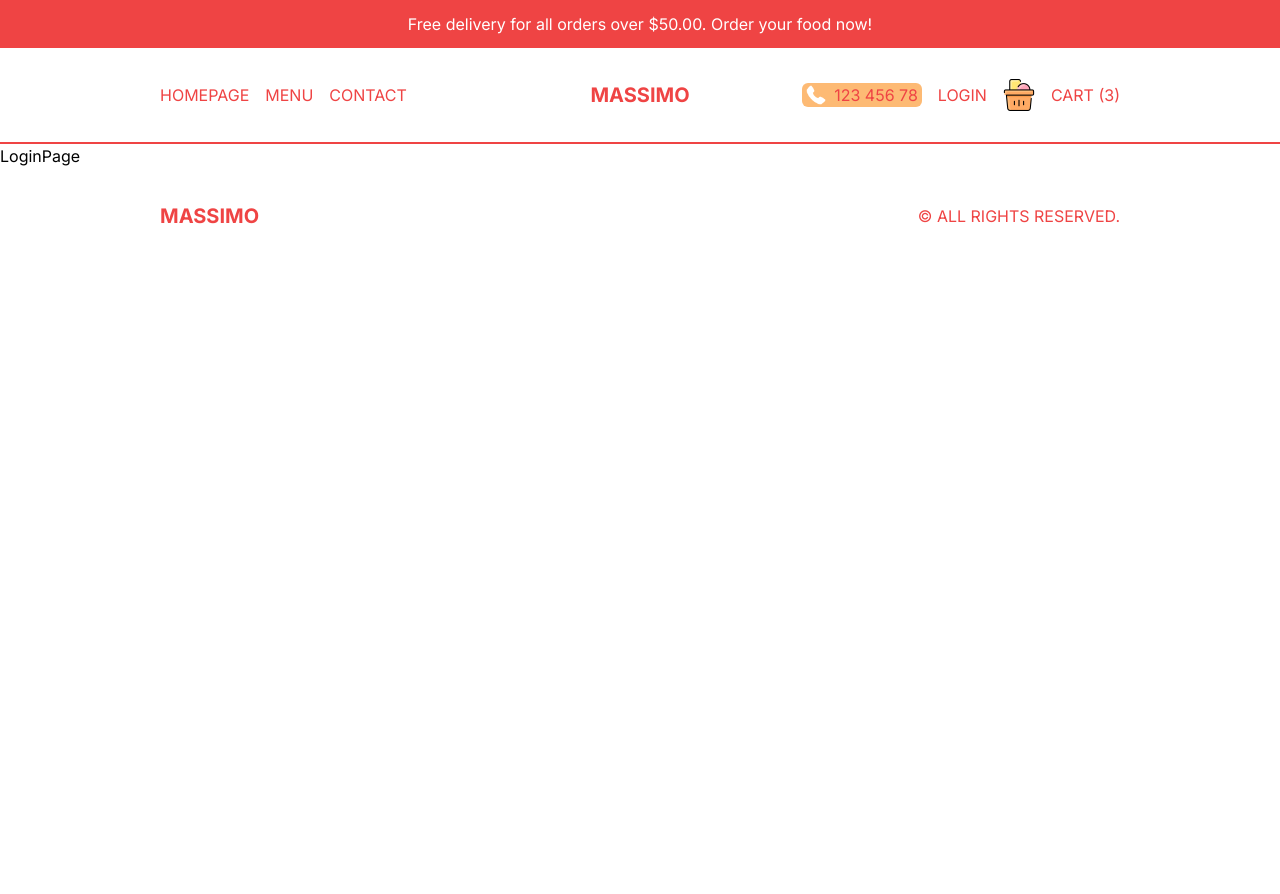
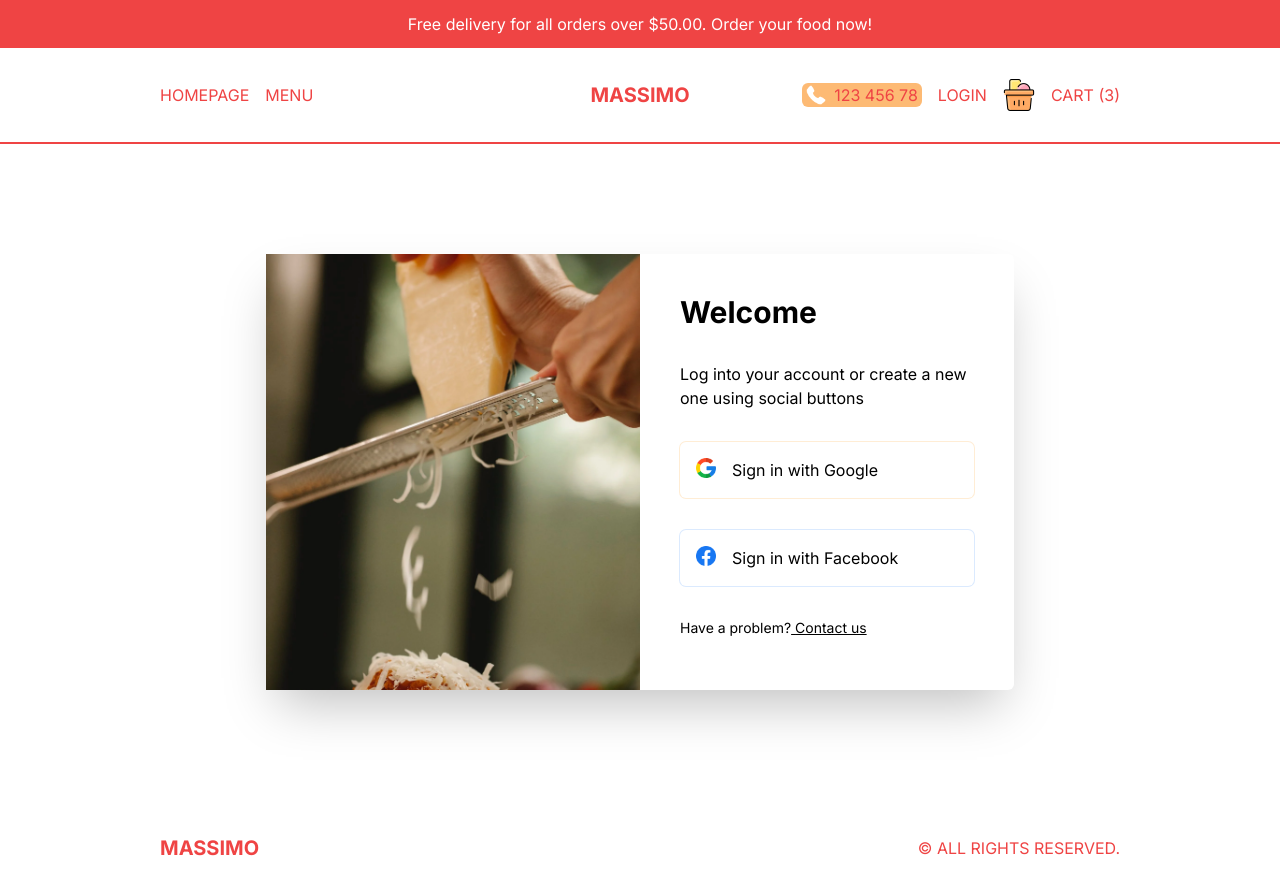
Before and after one commit to gregoryharris869/food_delivery_app, a Next.js app: page /login in a window 1280 px wide. Before the commit the page ends 800 px from the top, so only its background shows below. Built offline with nearby package versions, Linux system fonts and the light colour scheme.

Commit message:
Completed

```diff
--- a/src/app/cart/page.tsx
+++ b/src/app/cart/page.tsx
@@ -5,7 +5,7 @@ const CartPage = () => {
   return (
     <div className="h-[calc(100vh-6rem)] md:h-[calc(100vh-9rem)] flex flex-col text-red-500 lg:flex-row">
       {/* PRODUCTS CONTAINER */}
-      <div className="h-1/2 p-8 flex flex-col justify-center lg:h-full lg:w-2/3 2xl:w-1/2 lg:px-20 xl:px-40 overflow-y-auto">
+      <div className="h-1/2 p-8 flex flex-col justify-center lg:h-full lg:w-2/3 2xl:w-1/2 lg:px-20 xl:px-40 overflow-auto ">
         {/* SINGLE ITEM */}
         <div className="flex items-center justify-between mb-4">
           <Image src="/temporary/p1.png" alt="" width={100} height={100} />
--- a/src/app/login/page.tsx
+++ b/src/app/login/page.tsx
@@ -1,7 +1,53 @@
+import Image from "next/image";
+import Link from "next/link";
 import React from "react";
 
 const LoginPage = () => {
-  return <div>LoginPage</div>;
+  return (
+    <div className="p-4 h-[calc(100vh-6rem)] md:h-[calc(100vh-9rem)] flex items-center justify-center">
+      {/* BOX */}
+      <div className=" h-full shadow-2xl rounded-md flex flex-col md:flex-row md:h-[70%] md:w-full lg:w-[60%] 2xl:w-1/2">
+        {/* IMAGE CONTAINER */}
+        <div className="relative h-1/3 w-full md:h-full md:w-1/2">
+          <Image src="/loginBg.png" alt="" fill className="object-cover" />
+        </div>
+        {/* FORM CONTAINER */}
+        <div className="p-10 flex flex-col gap-8 md:w-1/2">
+          <h1 className="font-bold text-xl xl:text-3xl">Welcome</h1>
+          <p>Log into your account or create a new one using social buttons</p>
+          <button className="flex gap-4 p-4 ring-1 ring-orange-100 rounded-md">
+            <Image
+              src="/google.png"
+              alt=""
+              width={20}
+              height={20}
+              sizes="(max-width: 52px) 100vw, 50vw"
+              className="object-contain"
+            />
+            <span>Sign in with Google</span>
+          </button>
+          <button className="flex gap-4 p-4 ring-1 ring-blue-100 rounded-md">
+            <Image
+              src="/facebook.png"
+              alt="Cheese Grate"
+              width={20}
+              height={20}
+              sizes="(max-width: 52px) 100vw, 50vw"
+              className="object-contain"
+            />
+            <span>Sign in with Facebook</span>
+          </button>
+          <p className="text-sm">
+            Have a problem?
+            <Link className="underline" href="/">
+              {" "}
+              Contact us
+            </Link>
+          </p>
+        </div>
+      </div>
+    </div>
+  );
 };
 
 export default LoginPage;
--- a/src/app/orders/page.tsx
+++ /dev/null
@@ -1,7 +0,0 @@
-import React from "react";
-
-const OrdersPage = () => {
-  return <div>OrdersPage</div>;
-};
-
-export default OrdersPage;
--- a/src/components/Menu.tsx
+++ b/src/components/Menu.tsx
@@ -9,7 +9,6 @@ const links = [
   { id: 1, title: "Homepage", url: "/" },
   { id: 2, title: "Menu", url: "/menu" },
   { id: 3, title: "Working Hours", url: "/" },
-  { id: 4, title: "Contact", url: "/" },
 ];
 // Temp user
 const user = false;
--- a/src/components/Navbar.tsx
+++ b/src/components/Navbar.tsx
@@ -12,7 +12,6 @@ const Navbar = () => {
       <div className="hidden md:flex gap-4 flex-1">
         <Link href="/">Homepage</Link>
         <Link href="/menu">Menu</Link>
-        <Link href="/">Contact</Link>
       </div>
       {/* LOGO */}
       <div className="text-xl md:font-bold flex-1 md:text-center">
@@ -28,11 +27,9 @@ const Navbar = () => {
           <Image src="/phone.png" alt="" width={20} height={20} />
           <span>123 456 78</span>
         </div>
-        {!user ? (
-          <Link href="/login">Login</Link>
-        ) : (
-          <Link href="/orders">Orders</Link>
-        )}
+
+        <Link href="/login">Login</Link>
+
         <CartIcon />
       </div>
     </div>
```
